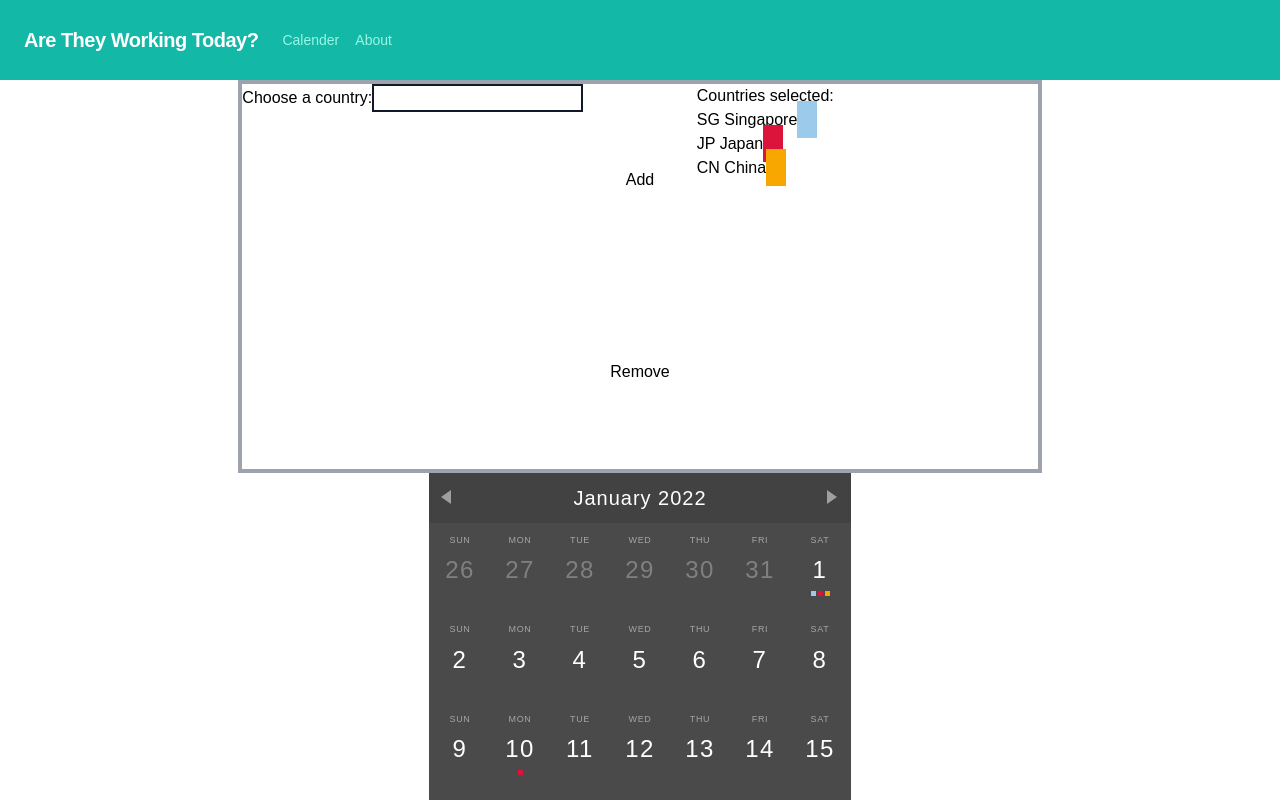
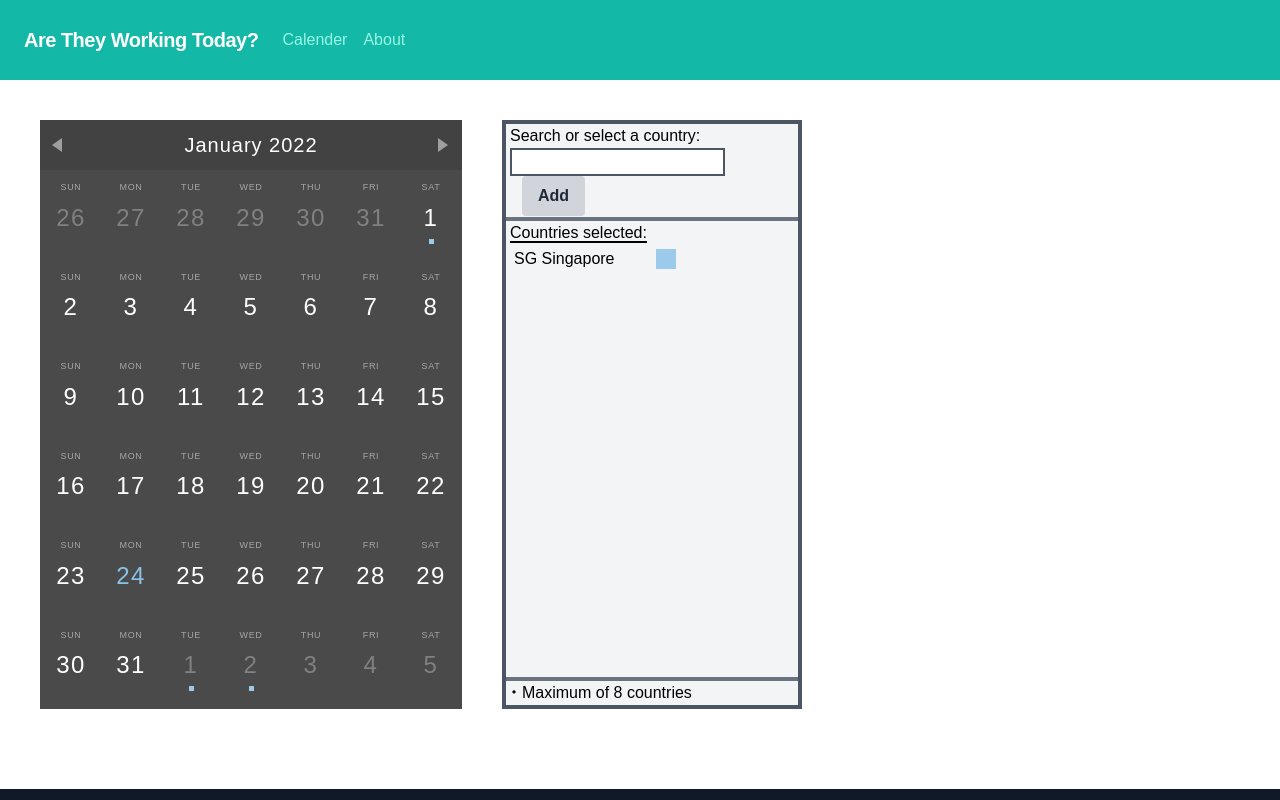
Before and after one commit to tanch-p/AreTheyWorkingToday, a React (Create React App) app: page / in a window 1280 px wide. Shown: the top 800 px of the page. Built offline with nearby package versions, Linux system fonts and the light colour scheme.

Commit message:
changed layout

```diff
--- a/src/App.css
+++ b/src/App.css
@@ -8,6 +8,22 @@
 
 nav {
   height: 10vh;
+}
+
+.home-container{
+  display:grid;
+  grid-template-columns: 502px 300px 1fr;
+}
+
+/* Hide scrollbar for Chrome, Safari and Opera */
+.no-scrollbar::-webkit-scrollbar {
+  display: none;
+}
+
+/* Hide scrollbar for IE, Edge and Firefox */
+.no-scrollbar {
+  -ms-overflow-style: none;  /* IE and Edge */
+  scrollbar-width: none;  /* Firefox */
 }
 
 table {
--- a/src/App.js
+++ b/src/App.js
@@ -6,22 +6,7 @@ import About from "./components/About";
 import NotFound from "./components/NotFound";
 import { Footer } from "./components/Footer";
 
-// import API_KEY from ".env"
-
 function App() {
-	// console.log(process.env.REACT_APP_CALENDERIFIC_API_KEY);
-	//'https://calendarific.com/api/v2/holidays?&API_KEY&country=CODE&year=2022'
-
-	// useEffect(() => {
-
-	//   const makeApiCall = async () => {
-	//     const res = await fetch(url);
-	//     const json = await res.json();
-	//     console.log(json.holidays[0].name);
-	//   };
-
-	//   makeApiCall();
-	// }, []);
 
 	return (
 		<div className="App">
@@ -32,7 +17,7 @@ function App() {
 					</span>
 				</div>
 				<div className="w-full block flex-grow lg:flex md:flex lg:items-center md:items-center md:w-auto lg:w-auto">
-					<div className="text-sm lg:flex-grow">
+					<div className="text-base lg:flex-grow">
 						<Link
 							to="/"
 							className="block mt-4 md:inline-block lg:inline-block md:mt-0  lg:mt-0 text-teal-200 hover:text-white mr-4"
--- a/src/components/Calender.jsx
+++ b/src/components/Calender.jsx
@@ -15,7 +15,7 @@ const Calender = () => {
     }
 
     return (
-        <div className="row-span-3 mx-auto">
+        <div className="col-span-1 m-10 w-fit">
             <table>
                 <thead>
                     <tr>
--- a/src/components/CountryForm.jsx
+++ b/src/components/CountryForm.jsx
@@ -3,21 +3,21 @@ import React, { useEffect, useState } from "react";
 const CountryForm = ({ countriesData, selectedList, setSelectedList }) => {
 	const [countryList, setCountryList] = useState([]);
 	const [input, setInput] = useState("");
-	const [listItem, setListItem] = useState("");
 	const [disableAdd, setDisableAdd] = useState(false);
-	const [disableRemove, setDisableRemove] = useState(false);
-	const [colors, setColors] = useState(["blue","orange","yellow","green","red","indigo","violet"]);
+	const [colors, setColors] = useState(["blue", "orange", "yellow", "green", "red", "indigo", "violet"]);
+	const [selectedListItem, setSelectedListItem] = useState([]);
+	const [hover, setHover] = useState(false);
 
 	const selectColor = () => {
-		let selectedColor = colors[Math.floor(Math.random()*colors.length)];
-		setColors(colors => colors.filter((color) => color!=selectedColor));
+		let selectedColor = colors[Math.floor(Math.random() * colors.length)];
+		setColors(colors => colors.filter((color) => color !== selectedColor));
 		return selectedColor;
 	}
 
 	const handleAdd = () => {
 		let country = countryList.find((country) => country === input);
 		if (country !== undefined) {
-			setSelectedList([...selectedList, {country:country,color:selectColor()}]);
+			setSelectedList([...selectedList, { country: country, color: selectColor() }]);
 			setCountryList(countryList.filter((ele) => ele !== country));
 			setInput("");
 		}
@@ -28,59 +28,71 @@ const CountryForm = ({ countriesData, selectedList, setSelectedList }) => {
 		setInput(event.target.value);
 	};
 
-	const handleRemove = () => {
-		if (listItem === "") {
-			console.log("is empty");
-		} else {
-			setSelectedList(selectedList.filter(({country,color}) => {
-				if(country === listItem){
-					setColors(colors => [...colors,color]);
+	const handleRemove = (event) => {
+		console.log(event.target.dataset.id);
+		setSelectedList(selectedList.filter(({ country, color }) => {
+			if (country === event.target.dataset.id) {
+				setColors(colors => [...colors, color]);
 			}
-				return country !== listItem
+			return country !== event.target.dataset.id
 		}));
-			setCountryList([...countryList, listItem]);
-			setListItem("");
-		}
+		setCountryList([...countryList, event.target.dataset.id]);
+
 };
 
-	const handleListClick = (event) => {
-		console.log(event.target.innerText);
-		setListItem(event.target.innerText);
+const handleListClick = (event, index) => {
+
+	if (event.target.innerText !== "") {
+		setSelectedListItem(selectedListItem.map((ele, i) => {
+			return index === i
+		}))
+	}
+
 };
+
+const handleHover = (str) => {
+	str === "in" ? setHover(true) : setHover(false);
+}
 
 const countryOptions = countryList.map((country) => {
 	return <option value={country} key={country} />;
 });
 
-	const selectedCountries = selectedList.map(({country, color}) => (
-		<li onClick={handleListClick} key={country}>
-			{country} <span className={`day day-events ${color}`}></span>
-		</li>
+const selectedCountries = selectedList.map(({ country, color }, index) => (
+	<>
+		<div className="grid grid-cols-10 ml-1" onMouseOver={() => handleHover("in")} onMouseOut={() => handleHover("out")} key={country} >
+			<li onClick={(event) => handleListClick(event, index)} className={`${selectedListItem[index] ? "bg-blue-100" : ""} overflow-x-auto col-span-5 no-scrollbar my-0.5 `} >{country}</li>
+			<span className={`inline-block w-5 h-5 p-0 m-0 mt-1 ${color} col-span-1`} data-id="index" ></span>
+			<span className="col-span-1"></span>
+			<button className={`col-span-3 w-auto h-11/12 bg-gray-300 hover:bg-gray-400 text-gray-800 font-bold text-sm text-center pl-1 rounded ${hover ? "opacity-100" : "opacity-0"}`} onClick={handleRemove} data-id={country}>Remove</button>
+		</div>
+	</>
 ));
 
 const initialise = () => {
-		setSelectedList([...selectedList, {country:"SG Singapore",color:"blue"},{country:"JP Japan",color:"red"},{country:"CN China", color:"orange"}]);
+	setSelectedList([...selectedList, { country: "SG Singapore", color: "blue" }, { country: "JP Japan", color: "red" }, { country: "CN China", color: "orange" }]);
 	setCountryList(countryList => countryList.filter((ele) => ele !== "SG Singapore" || ele !== "JP Japan" || ele !== "CN China"));
 }
 
 //initialise countrylist array on mount
 useEffect(() => {
-		setCountryList(countryList => countriesData);
-		initialise();
+	setCountryList(countryList => countriesData.filter((ele) => ele !== "SG Singapore"));
+	// initialise();
 }, []);
 
 useEffect(() => {
-		selectedList.length === 0 ? setDisableRemove(true) : setDisableRemove(false)
 	selectedList.length >= 7 ? setDisableAdd(true) : setDisableAdd(false)
+	setSelectedListItem(selectedList.map((ele, index) => false));
 }, [selectedList]);
 
 return (
 	<>
-			<div className="form-container grid grid-cols-7 row-span-2 mx-auto border-4 border-gray-400">
-				<div className="col-span-3">
-					<label form="country-choice">Choose a country:</label>
+		<div className="form-container grid grid-rows-6 col-span-1 mx-0 my-10 border-4 border-gray-600 align-content-left w-fit bg-gray-100">
+
+			<div className="row-span-1 ml-1">
+				<label form="country-choice">Search or select a country: </label>
 				<input
-						className="	border-gray-900	border-2"
+					className="	border-gray-600	border-2 pl-1"
 					list="country-list"
 					id="country-choice"
 					name="country-choice"
@@ -88,21 +100,19 @@ const CountryForm = ({ countriesData, selectedList, setSelectedList }) => {
 					onChange={handleInput}
 					value={input}
 				/>
-
 				<datalist id="country-list">{countryOptions}</datalist>
-				</div>
-				<div className="grid grid-rows-2 col-span-1">
-					<button name="Add" disabled={disableAdd} onClick={handleAdd}>
+				<button name="Add" disabled={disableAdd} onClick={handleAdd} className="bg-gray-300 hover:bg-gray-400 text-gray-800 font-bold py-2 px-4 ml-3 rounded" >
 					Add
 				</button>
-					<button name="Remove" disabled={disableRemove} onClick={handleRemove}>
-						Remove
-					</button>
 			</div>
-				<div className="col-span-3">
-					<label form="country-selected">Countries selected:</label>
+			<div className="row-span-5 border-t-4 border-b-4 border-gray-500 pl-1">
+				<label form="country-selected" className="border-b-2 border-black">Countries selected:</label>
 				<ul>{selectedCountries}</ul>
 			</div>
+			<h2>・Maximum of 8 countries</h2>
+			{/* <button name="Remove" disabled={disableRemove} onClick={handleRemove} className="border-4 border-gray-400" >
+					Remove
+				</button> */}
 		</div>
 	</>
 );
--- a/src/components/DayDiv.jsx
+++ b/src/components/DayDiv.jsx
@@ -19,7 +19,7 @@ function DayDiv({ dayArr, isToday }) {
     const toggleEvents = (current, index) => {
         // console.log(dayRef.current[index].id)
         let saturday = null;
-        if (current.$W != 6) {
+        if (current.$W !== 6) {
             saturday = `${String(current.add(6 - current.$W % 6, "day").$M) + String(current.add(6 - current.$W % 6, "day").$D)}`;
         } else saturday = `${String(current.$M) + String(current.$D)}`;
 
@@ -34,14 +34,13 @@ function DayDiv({ dayArr, isToday }) {
 
 
     const days = dayArr.map(({ current, prefix }, index) => {
-        let indexHolder = -1;
         let holidays = [];
         for (let i = 0; i < data.length; i++) {
            holidays = holidays.concat(data[i].map((holidate) => {
                 if (isToday(current, holidate)) {
                     return (<span key={`${holidate.countryId + holidate.name}`} className={`${holidate.color} square`} data-id={`${holidate.countryId}`} data-name={`${holidate.name}`} data-color={`${holidate.color}`} data-descript={`${holidate.description}`}></span>)
-                }
-            })).filter((ele) => ele!=undefined)
+                }else return undefined;
+            })).filter((ele) => ele!==undefined)
         }
 
         return (
--- a/src/components/DisplayEvents.jsx
+++ b/src/components/DisplayEvents.jsx
@@ -43,8 +43,8 @@ const DisplayEvents = ({ divRect, data, events }) => {
         <>
             <div className="details in">
                 <div className="arrow" style={arrowStyle}></div>
-                <div className="events in">
-                    <div className="event">
+                <div className="events in no-scrollbar">
+                    <div className="event no-scrollbar">
                         {eventSpan}
                     </div>
                 </div>
--- a/src/components/Footer.jsx
+++ b/src/components/Footer.jsx
@@ -10,7 +10,7 @@ export const Footer = () => {
                         focusable="false"
                         data-prefix="fab"
                         data-icon="github"
-                        className="w-3 h-full mx-auto"
+                        className="w-5 h-full mx-auto"
                         role="img"
                         xmlns="http://www.w3.org/2000/svg"
                         viewBox="0 0 496 512"
--- a/src/components/Home.jsx
+++ b/src/components/Home.jsx
@@ -38,9 +38,24 @@ const parseCountryData = (data) => {
 };
 
 const Home = () => {
+	// console.log(process.env.REACT_APP_CALENDERIFIC_API_KEY);
+	//'https://calendarific.com/api/v2/holidays?&API_KEY&country=CODE&year=2022'
+
+	// useEffect(() => {
+
+	//   const makeApiCall = async () => {
+	//     const res = await fetch(url);
+	//     const json = await res.json();
+	//     console.log(json.holidays[0].name);
+	//   };
+
+	//   makeApiCall();
+	// }, []);
+
+
 	const countries = require("../testdata/countries.json");
 
-	const [selectedList, setSelectedList] = useState([]); //{country:"",color:""}
+	const [selectedList, setSelectedList] = useState([{country:"SG Singapore",color:"blue"}]); //{country:"",color:""}
 	const [holidayData, setHolidayData] = useState([]);
 
 	const countriesData = parseCountryData(countries.response.countries);
@@ -52,11 +67,11 @@ const Home = () => {
 
 	return (
 		<div>
-			<div className="mx-auto grid grid-rows-5 pb-10">
-				<CountryForm countriesData={countriesData} selectedList={selectedList} setSelectedList={setSelectedList} />
+			<div className="home-container pb-10">
 				<HolidayDataContext.Provider value={holidayData}>
 					<Calender />
 				</HolidayDataContext.Provider>
+				<CountryForm countriesData={countriesData} selectedList={selectedList} setSelectedList={setSelectedList} />
 			</div>
 		</div>
 	);
```
Lines whose indentation alone changed are shown as unchanged.
